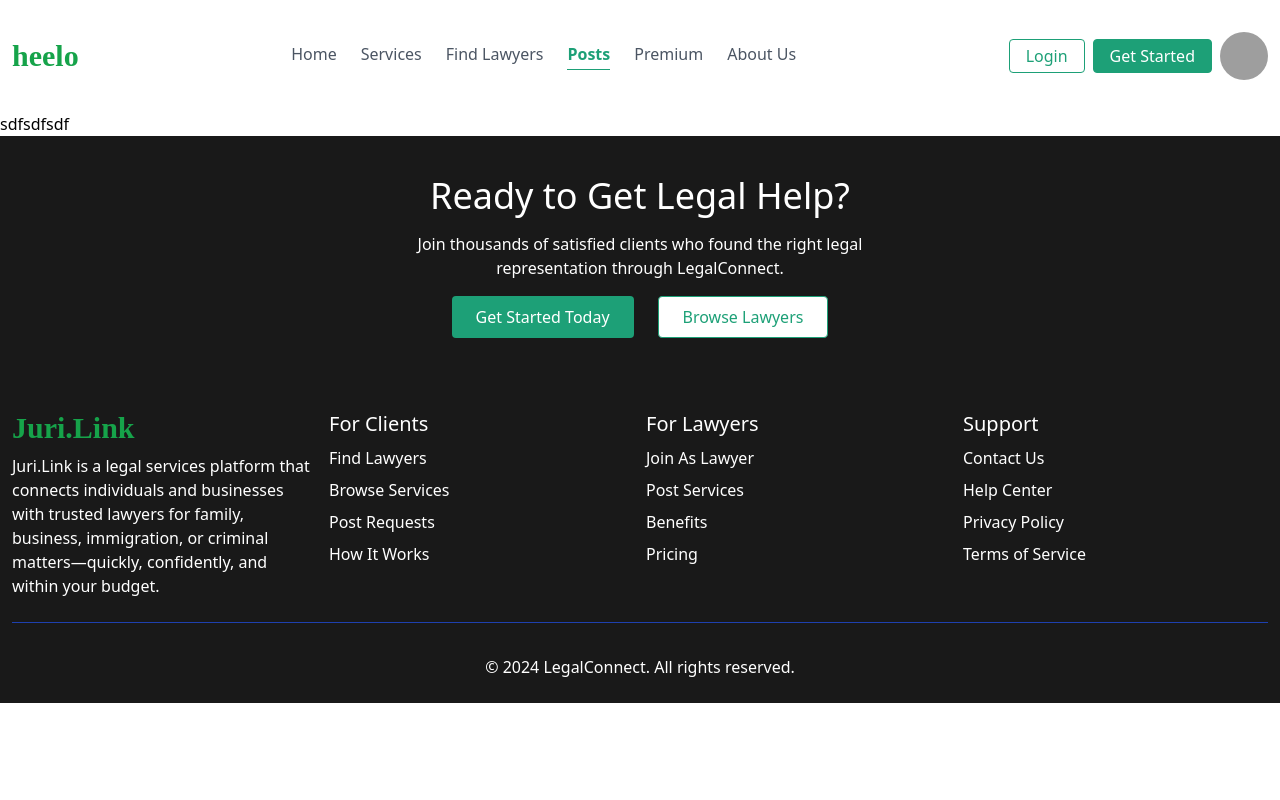
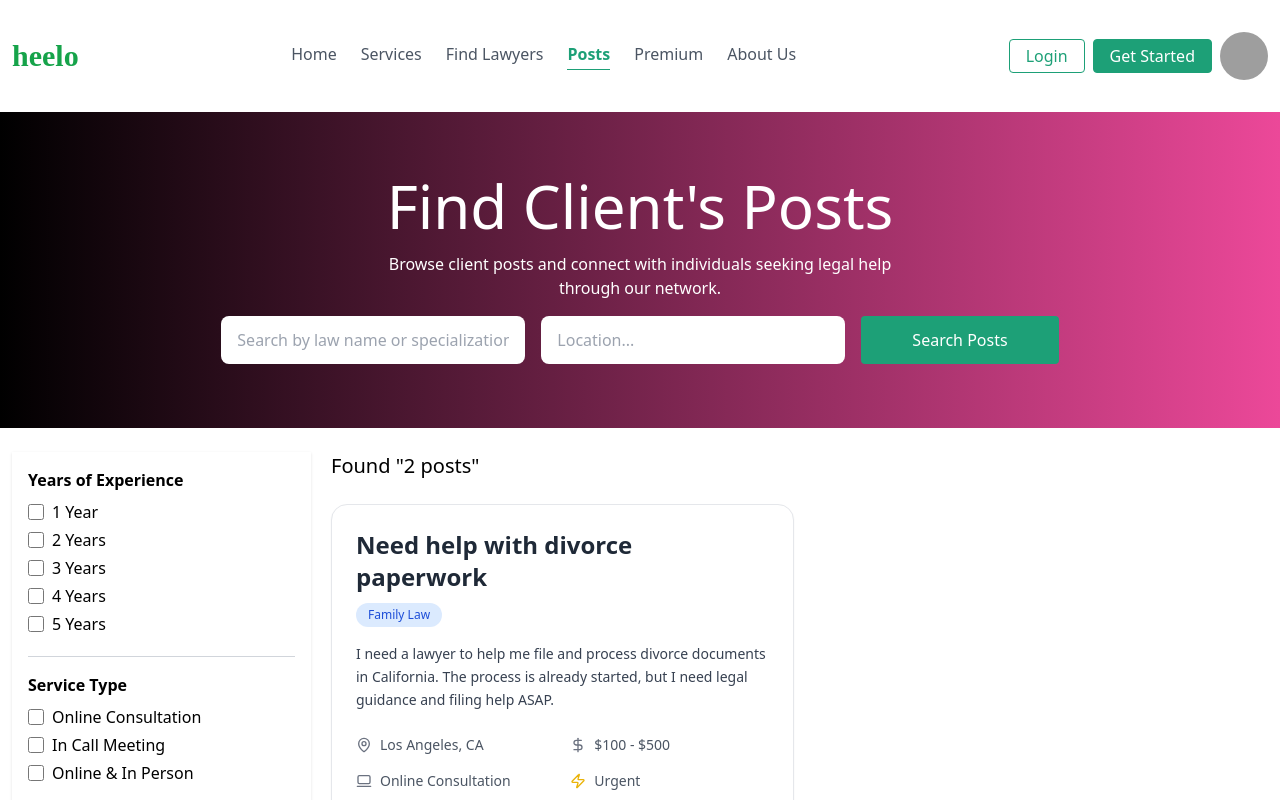
Before and after one commit to Mirhasankhan/juri-link-frontend, a Next.js app: page /posts in a window 1280 px wide. Shown: the top 800 px of the page. Built offline with nearby package versions, Linux system fonts and the light colour scheme; no server answers; grey boxes are pictures that could not be loaded.

Commit message:
post filter updated

```diff
--- a/src/app/posts/page.tsx
+++ b/src/app/posts/page.tsx
@@ -1,80 +1,87 @@
-// "use client";
+"use client";
 
-// import Filters from "@/components/lawyers/Filters";
-// import PostCard from "@/components/posts/PostCard";
-// import SearchPosts from "@/components/posts/SearchPosts";
-// import Container from "@/utils/Container";
-// import React, { useState } from "react";
-// import { Funnel, X } from "lucide-react";
-// import { motion, AnimatePresence } from "framer-motion";
+import Filters from "@/components/lawyers/Filters";
+import PostCard from "@/components/posts/PostCard";
+import SearchPosts from "@/components/posts/SearchPosts";
+import Container from "@/utils/Container";
+import React, { useState } from "react";
+import { Funnel, X } from "lucide-react";
+import { motion, AnimatePresence } from "framer-motion";
 
-// const PostsPage = () => {
-//   const [showMobileFilters, setShowMobileFilters] = useState(false);
+const PostsPage = () => {
+  const [showMobileFilters, setShowMobileFilters] = useState(false);
+  const [selectedYear, setSelectedYear] = useState<string | null>("");
+  const [selectedService, setSelectedService] = useState<string | null>("");
+  const [selectedLegal, setSelectedLegal] = useState<string | null>("");
 
-//   const toggleFilters = () => {
-//     setShowMobileFilters(!showMobileFilters);
-//   };
+  console.log(selectedYear,selectedService,selectedLegal);
 
-//   return (
-//     <div>
-//       <SearchPosts />
-//       <AnimatePresence>
-//         {showMobileFilters && (
-//           <motion.div
-//             initial={{ x: "-100%" }}
-//             animate={{ x: 0 }}
-//             exit={{ x: "-100%" }}
-//             transition={{ duration: 0.3 }}
-//             className="fixed top-0 left-0 w-3/4 h-full bg-white z-50 shadow-lg p-4 md:hidden"
-//           >
-//             <div className="flex justify-between items-center mb-4">
-//               <h2 className="text-lg font-semibold">Filters</h2>
-//               <button onClick={toggleFilters}>
-//                 <X size={24} />
-//               </button>
-//             </div>
-//             <Filters />
-//           </motion.div>
-//         )}
-//       </AnimatePresence>
+  const toggleFilters = () => {
+    setShowMobileFilters(!showMobileFilters);
+  };
 
-//       <Container>
-//         <div className="grid grid-cols-4 gap-5 mt-6">
-//           <div className="hidden md:block col-span-1">
-//             <Filters />
-//           </div>
-//           <div className="col-span-4 md:col-span-3">
-//             <div className="flex justify-between items-center pb-6">
-//               <h1 className="text-xl font-medium">
-//                 Found &quot;10 posts&quot;
-//               </h1>
-//               <button
-//                 onClick={toggleFilters}
-//                 className="md:hidden font-medium border px-4 py-1 rounded-[6px] flex gap-2 items-center"
-//               >
-//                 <Funnel size={18} />
-//                 Filters
-//               </button>
-//             </div>
-//             <div className="grid grid-cols-1 md:grid-cols-2 gap-3">
-//               <PostCard />
-//             </div>
-//           </div>
-//         </div>
-//       </Container>
-//     </div>
-//   );
-// };
-
-// export default PostsPage;
-import React from 'react';
-
-const page = () => {
   return (
     <div>
-      sdfsdfsdf
+      <SearchPosts />
+      <AnimatePresence>
+        {showMobileFilters && (
+          <motion.div
+            initial={{ x: "-100%" }}
+            animate={{ x: 0 }}
+            exit={{ x: "-100%" }}
+            transition={{ duration: 0.3 }}
+            className="fixed top-0 left-0 w-3/4 h-full bg-white z-50 shadow-lg p-4 md:hidden"
+          >
+            <div className="flex justify-between items-center mb-4">
+              <h2 className="text-lg font-semibold">Filters</h2>
+              <button onClick={toggleFilters}>
+                <X size={24} />
+              </button>
+            </div>
+            <Filters
+              selectedYear={selectedYear}
+              setSelectedYear={setSelectedYear}
+              selectedService={selectedService}
+              setSelectedService={setSelectedService}
+              selectedLegalService={selectedLegal}
+              setSelectedLegalService={setSelectedLegal}
+            />
+          </motion.div>
+        )}
+      </AnimatePresence>
+
+      <Container>
+        <div className="grid grid-cols-4 gap-5 mt-6">
+          <div className="hidden md:block col-span-1">
+            <Filters
+              selectedYear={selectedYear}
+              setSelectedYear={setSelectedYear}
+              selectedService={selectedService}
+              setSelectedService={setSelectedService}
+              selectedLegalService={selectedLegal}
+              setSelectedLegalService={setSelectedLegal}
+            />
+          </div>
+
+          <div className="col-span-4 md:col-span-3">
+            <div className="flex justify-between items-center pb-6">
+              <h1 className="text-xl font-medium">Found &quot;2 posts&quot;</h1>
+              <button
+                onClick={toggleFilters}
+                className="md:hidden font-medium border px-4 py-1 rounded-[6px] flex gap-2 items-center"
+              >
+                <Funnel size={18} />
+                Filters
+              </button>
+            </div>
+            <div className="grid grid-cols-1 md:grid-cols-2 gap-3">
+              <PostCard />
+            </div>
+          </div>
+        </div>
+      </Container>
     </div>
   );
 };
 
-export default page;
+export default PostsPage;
```
